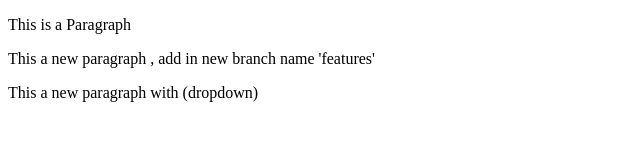
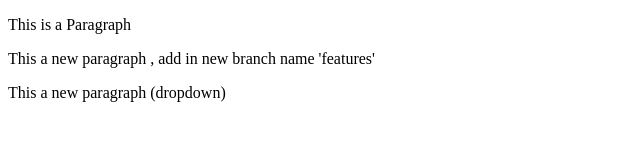
Before and after one commit to VishJyoti/localRepo, a plain HTML site: page index.html in a window 1280 px wide. Shown: the full height of the page, 0-640 px from the left. Drawn offline with Linux system fonts and the light colour scheme.

```diff
--- a/index.html
+++ b/index.html
@@ -8,6 +8,6 @@
 <body>
     <p>This is a Paragraph</p>
     <p>This a new paragraph , add in new branch name 'features'</p>
-    <p>This a new paragraph with (dropdown)</p>
+    <p>This a new paragraph (dropdown)</p>
 </body>
 </html>
```
